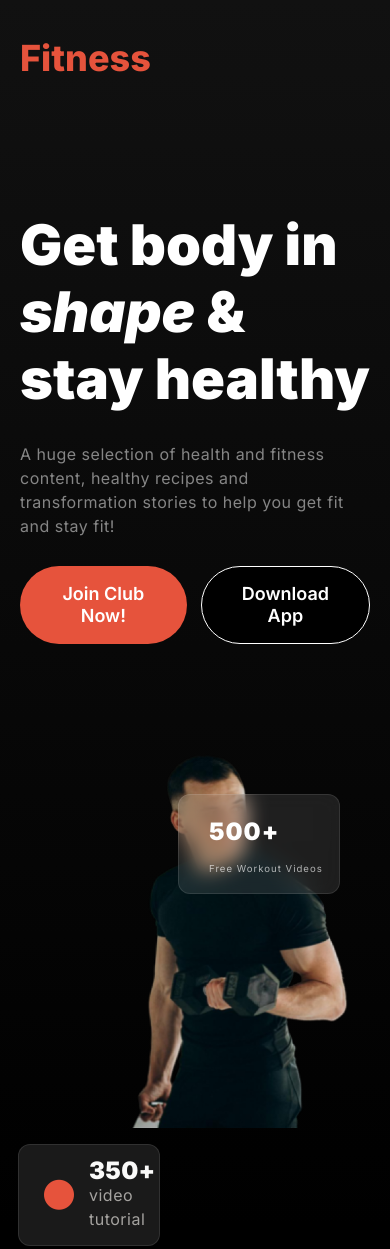
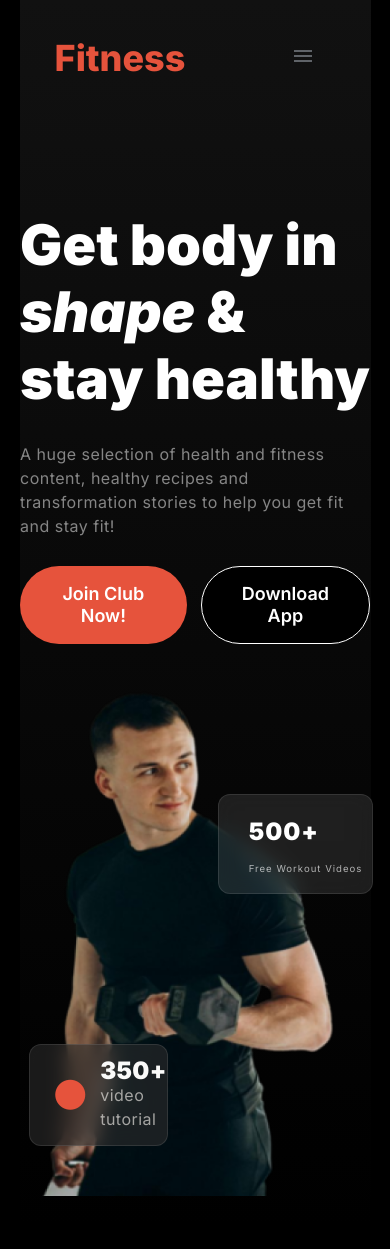
Before and after one commit to SonjoyDaGhost/fitness-website, a plain HTML site: page index.html in a window 390 px wide. Shown: the top 1249 px of the page. Drawn offline with Linux system fonts and the light colour scheme.

Commit message:
add responsive navbar

```diff
--- a/index.html
+++ b/index.html
@@ -4,7 +4,7 @@
 <head>
     <meta charset="UTF-8">
     <meta name="viewport" content="width=device-width, initial-scale=1.0">
-    <title>Document</title>
+    <title>Fitness</title>
     <link rel="stylesheet" href="styles/fitness.css">
     <script src="https://kit.fontawesome.com/b69ab936e1.js" crossorigin="anonymous"></script>
 </head>
@@ -18,6 +18,7 @@
                 <li class="link-item"><a href="" class="link">Service</a></li>
                 <li class="link-item"><a href="" class="link">Contact</a></li>
                 <li class="link-item"><a href="" class="link">About</a></li>
+                <li class=" menu"><a href="" class="link"><svg xmlns="http://www.w3.org/2000/svg" height="24px" viewBox="0 -960 960 960" width="24px" fill="#5f6368"><path d="M120-240v-80h720v80H120Zm0-200v-80h720v80H120Zm0-200v-80h720v80H120Z"/></svg></a></li>
             </ul>
 
         </nav>
--- a/styles/fitness.css
+++ b/styles/fitness.css
@@ -85,6 +85,9 @@ header {
   max-width: 1060px;
   margin: 0 auto;
   align-items: center;
+}
+.navbar .nav-links  .menu{
+  display: none;
 }
 .brand {
   color: rgb(230, 83, 60);
@@ -595,7 +598,24 @@ footer .copyright {
 
 /* responsive */
 @media screen and (max-width: 576px) {
-  .banner .banner-content {
+  header{
+    width: 90%;
+    margin: 0 auto;
+  }
+  .navbar{
+    width: 80%;
+  }
+  .navbar .nav-links  .menu{
+    display: block;
+  }
+  .navbar .nav-links .link-item {
+    display: none;
+  }
+  .banner{
+    flex-direction: column;
+  }
+
+   .banner .banner-content {
     margin: 0 auto;
   }
   main {
@@ -607,9 +627,7 @@ footer .copyright {
     max-width: 350px;
     margin: 0 auto;
   }
-  .navbar .nav-links {
-    display: none;
-  }
+
   .navbar .menu-bar {
     width: 24px;
     height: 24px;
@@ -624,14 +642,14 @@ footer .copyright {
     font-size: 3.5rem;
   }
   .banner .banner-img-container {
-    width: 60%;
+    width: 90%;
     background-size: contain;
     position: relative;
-    left: 50px;
+    /* left: 50px; */
     margin: 0 auto;
-    display: flex;
-    flex-direction: column;
-  }
+    /* display: flex; */
+    /* flex-direction: column; */
+}
   .banner .banner-content .btn {
     display: flex;
   }
@@ -650,7 +668,9 @@ footer .copyright {
   }
   .banner .lowlight {
     width: 140px;
+    right: 0px;
   }
+    /*  */
   main .habit .section-info {
     width: 90%;
     margin: 0 auto;
@@ -668,7 +688,7 @@ footer .copyright {
     width: 56%;
     margin: 0 auto;
     margin-top: 30px;
-  }
+  } */
   main .run-extra {
     flex-direction: column;
     margin: 0 auto;
@@ -775,4 +795,7 @@ footer .copyright {
   footer .get-started-2 {
     width: 80%;
   }
+  main .run-extra{
+    flex-direction: column;
+  }
 }
```
Also changed, not shown: images/menu.svg (added).
